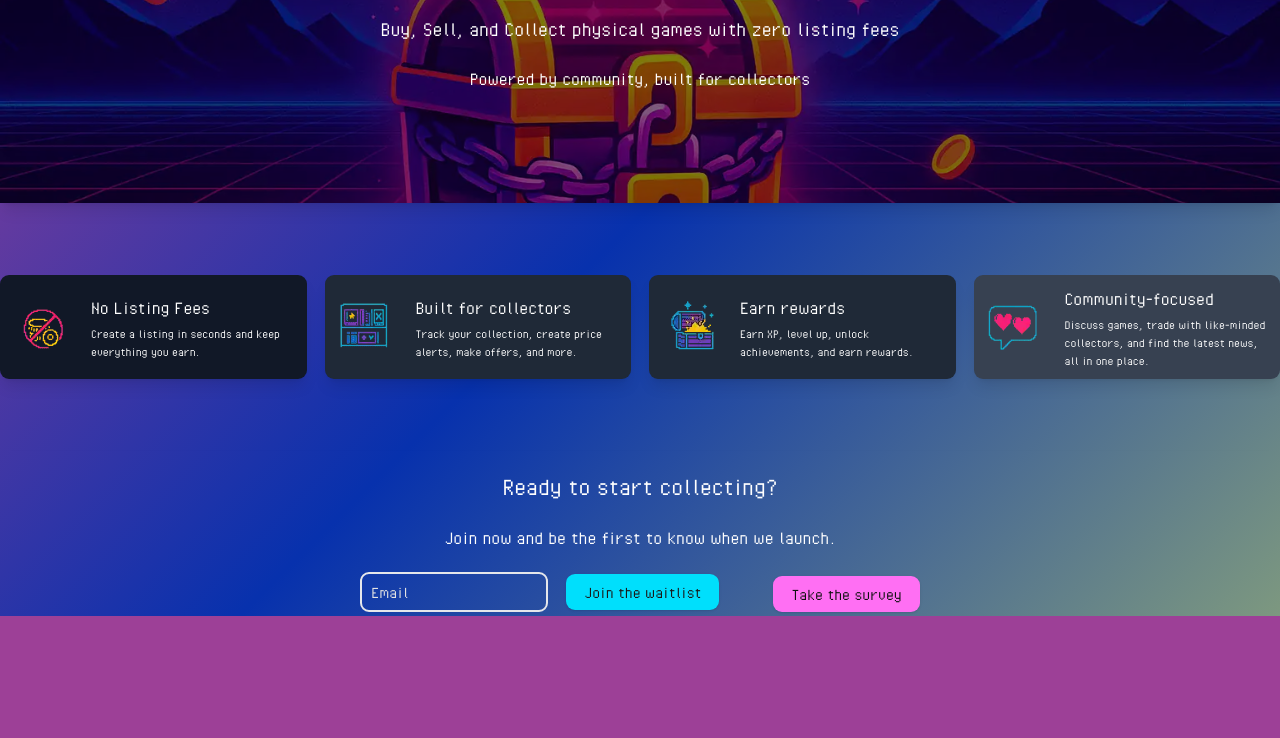
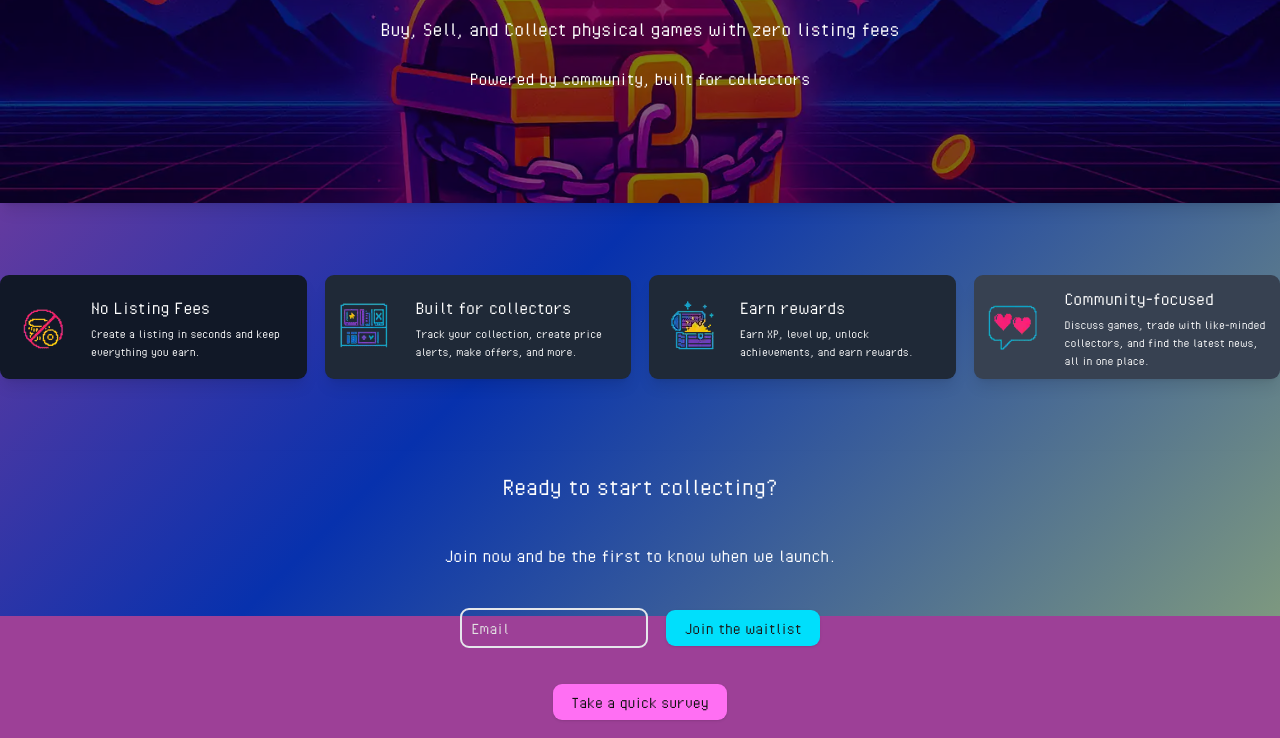
Before and after one commit to stop-n-swop/landing, a plain HTML site: page index.html in a window 1280 px wide. Shown: the part 184-922 px from the top of the page. Before the commit the page ends 814 px from the top, so only its background shows below. Drawn offline with nearby package versions, Linux system fonts and the light colour scheme; no server answers; a script that the page names is missing.

Commit message:
fixup! move survey to google

```diff
--- a/index.html
+++ b/index.html
@@ -154,12 +154,12 @@
         </li>
       </ul>
     </div>
-    <div class="container mx-auto my-16 flex flex-col gap-4 shadow-lg py-4">
+    <div class="container mx-auto my-16 flex flex-col gap-8 shadow-lg py-4">
       <h2 class="text-2xl text-center">Ready to start collecting?</h2>
       <p class="text-lg text-center">
         Join now and be the first to know when we launch.
       </p>
-      <div class="flex justify-center items-end gap-12">
+      <div class="flex flex-col gap-8 items-center">
         <div
           id="mlb2-25753373"
           class="ml-form-embedContainer ml-subscribe-form ml-subscribe-form-25753373"
@@ -242,7 +242,7 @@
           href="https://docs.google.com/forms/d/e/1FAIpQLSctKrV5y8tLP7bLqMHkpJzgaLWZI7ekJ3VJmnWF5-gMlmjxZA/viewform?usp=dialog"
           class="px-4 py-1 bg-tertiary text-tertiary-against rounded-lg hover:brightness-75 transition-all duration-200 inline-block cursor-pointer shadow"
         >
-          Take the survey
+          Take a quick survey
         </a>
       </div>
     </div>
```
